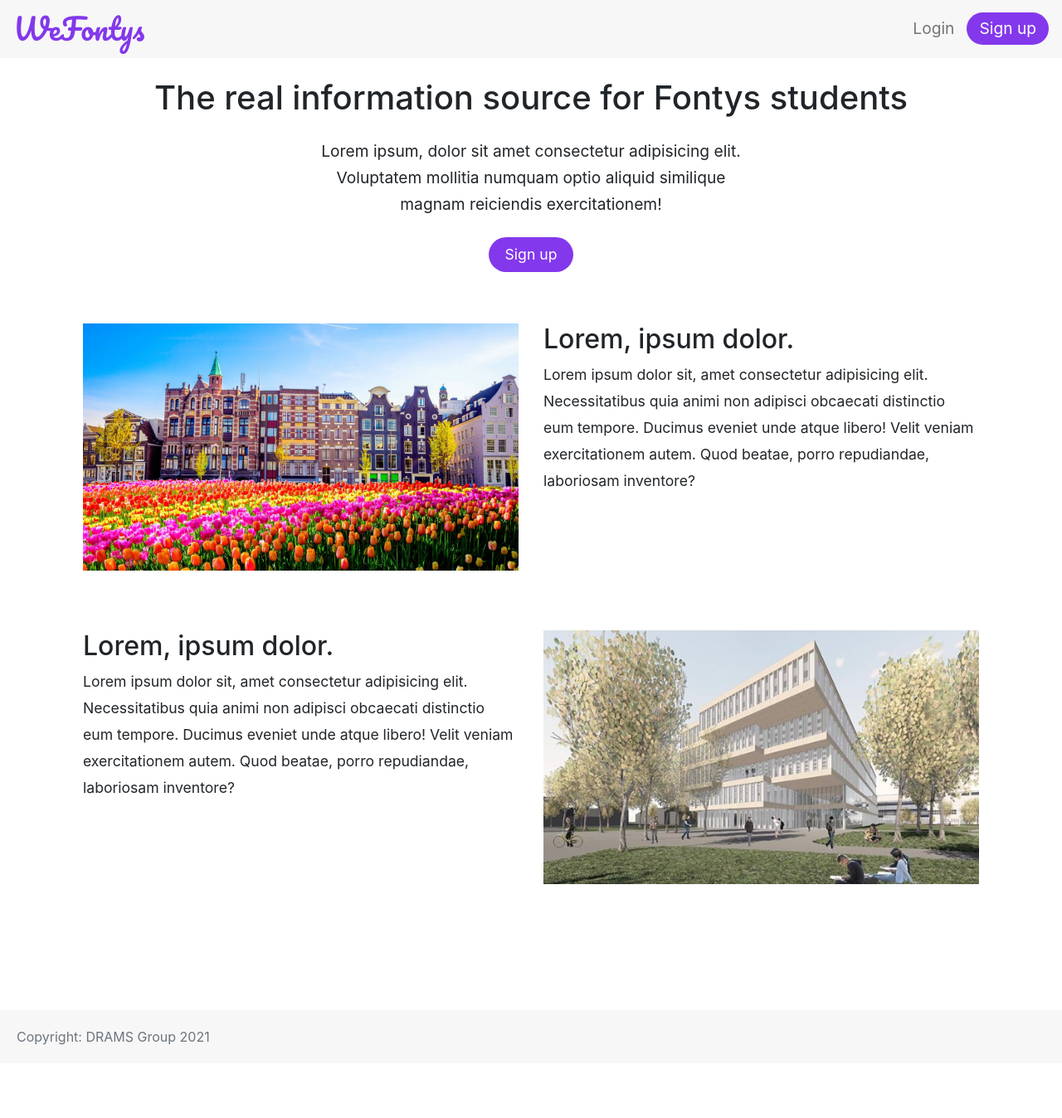
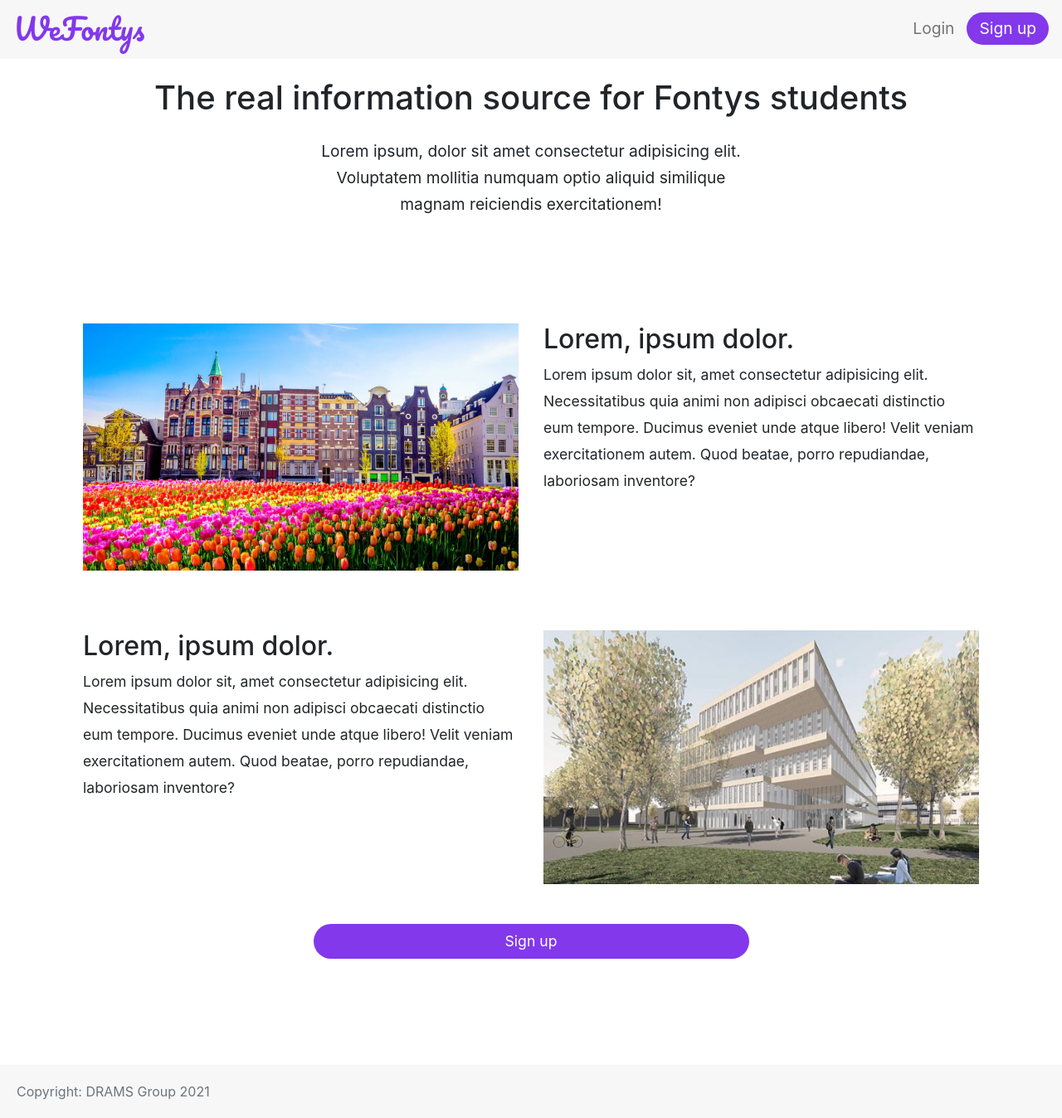
Before and after one commit to TinStay/DRAM-group, a React (Create React App) app in the folder we-fontys/: page / in a window 1280 px wide. Shown: the whole page at 83% size. Before the commit the page ends 1282 px from the top, so only its background shows below. Built offline with nearby package versions, Linux system fonts and the light colour scheme; no server answers.

Commit message:
Added a select for study locations in UpdateProfile component

```diff
--- a/we-fontys/src/components/Home/Homepage.js
+++ b/we-fontys/src/components/Home/Homepage.js
@@ -1,11 +1,14 @@
 import React from "react";
 import classes from "./Homepage.module.scss";
-import { Link } from 'react-router-dom'
+import { useAuth } from "../../Context/AuthContext";
+import { Link } from "react-router-dom";
 
 import fontysImgOne from "../../assets/images/fontys1.jpg";
 import fontysImgTwo from "../../assets/images/fontys2.jpg";
 
 const Homepage = () => {
+  const { currentUser } = useAuth();
+
   let jumbotronParagraphClasses = [
     "w-md-50 mx-auto my-4 line-height",
     classes.jumbotron_paragraph,
@@ -20,7 +23,6 @@ const Homepage = () => {
           mollitia numquam optio aliquid similique magnam reiciendis
           exercitationem!
         </p>
-        <Link to="/signup" class="btn btn-purple-rounded">Sign up</Link>
       </div>
       <div class="row my-4">
         <div class="col-md-6 my-4">
@@ -60,6 +62,14 @@ const Homepage = () => {
           />
         </div>
       </div>
+      <div class="col-12 text-center">
+      {!currentUser && (
+          <Link to="/signup" class="btn btn-purple-rounded w-50">
+            Sign up
+          </Link>
+        )}
+
+      </div>
     </div>
   );
 };
--- a/we-fontys/src/components/User/Profile.js
+++ b/we-fontys/src/components/User/Profile.js
@@ -102,7 +102,7 @@ const Profile = (props) => {
                 {userData && userData.nationality}
               </div>
               <div className="my-4">
-                <strong>City: </strong>
+                <strong>Study location: </strong>
                 {userData && userData.city}
               </div>
               <div className="my-4">
--- a/we-fontys/src/components/User/UpdateProfile.js
+++ b/we-fontys/src/components/User/UpdateProfile.js
@@ -28,6 +28,7 @@ const UpdateProfile = (props) => {
   const [profileImageFile, setProfileImageFile] = useState();
   const [profileImageURL, setProfileImageURL] = useState("");
   const [profileImagePreview, setProfileImagePreview] = useState();
+  const [studyLocation, setStudyLocation] = useState("");
   const [interests, setInterests] = useState([]);
   const [error, setError] = useState("");
   const [isLoading, setIsLoading] = useState(false);
@@ -57,7 +58,9 @@ const UpdateProfile = (props) => {
         // Set user data state
         setUserData(userData.data);
 
+        setStudyLocation(userData.data.city)
         setInterests(userData.data.interests);
+
       })
       .catch((err) => {
         console.log("err", err);
@@ -251,12 +254,29 @@ const UpdateProfile = (props) => {
       });
   }
 
-  // console.log("profile image",profileImagePreview)
+  console.log("study location", studyLocation);
 
   let accountImageClasses = [
     "rounded-circle d-block mx-auto",
     classes.account_image_main,
   ];
+
+  let studyLocations = ["Eindhoven", "Venlo", "Tilburg"];
+
+  // let defaultStudyLocationValue = "";
+  // if (userData) {
+  //   switch (userData.city) {
+  //     case "Eindhoven":
+  //       defaultStudyLocationValue = studyLocations[0];
+  //       break;
+  //     case "Venlo":
+  //       defaultStudyLocationValue = studyLocations[1];
+  //       break;
+  //     case "Tilburg":
+  //       defaultStudyLocationValue = studyLocations[2];
+  //       break;
+  //   }
+  // }
 
   return (
     <div className={classes.form_container}>
@@ -341,14 +361,14 @@ const UpdateProfile = (props) => {
                   />
                 </Form.Group>
 
-                <Form.Group id="city">
+                {/* <Form.Group id="city">
                   <Form.Label>City</Form.Label>
                   <Form.Control
                     type="text"
                     defaultValue={userData ? userData.city : ""}
                     ref={cityRef}
                   />
-                </Form.Group>
+                </Form.Group> */}
 
                 <Form.Group id="studyProgram">
                   <Form.Label>Study program</Form.Label>
@@ -357,6 +377,22 @@ const UpdateProfile = (props) => {
                     defaultValue={userData ? userData.studyProgram : ""}
                     ref={studyProgramRef}
                   />
+                </Form.Group>
+
+                <Form.Group controlId="city">
+                  <Form.Label>Study location</Form.Label>
+                  <Form.Control
+                    as="select"
+                    ref={cityRef}
+                    value={studyLocation}
+                    onChange={(e) =>
+                      setStudyLocation(e.target.value)
+                      }
+                  >
+                    {studyLocations.map( location => {
+                      return <option value={location}>{location}</option>
+                    })}
+                  </Form.Control>
                 </Form.Group>
 
                 <Form.Group id="interests">
```
Also changed, not shown: 1 other file (tests, documents, lock files or other folders).
